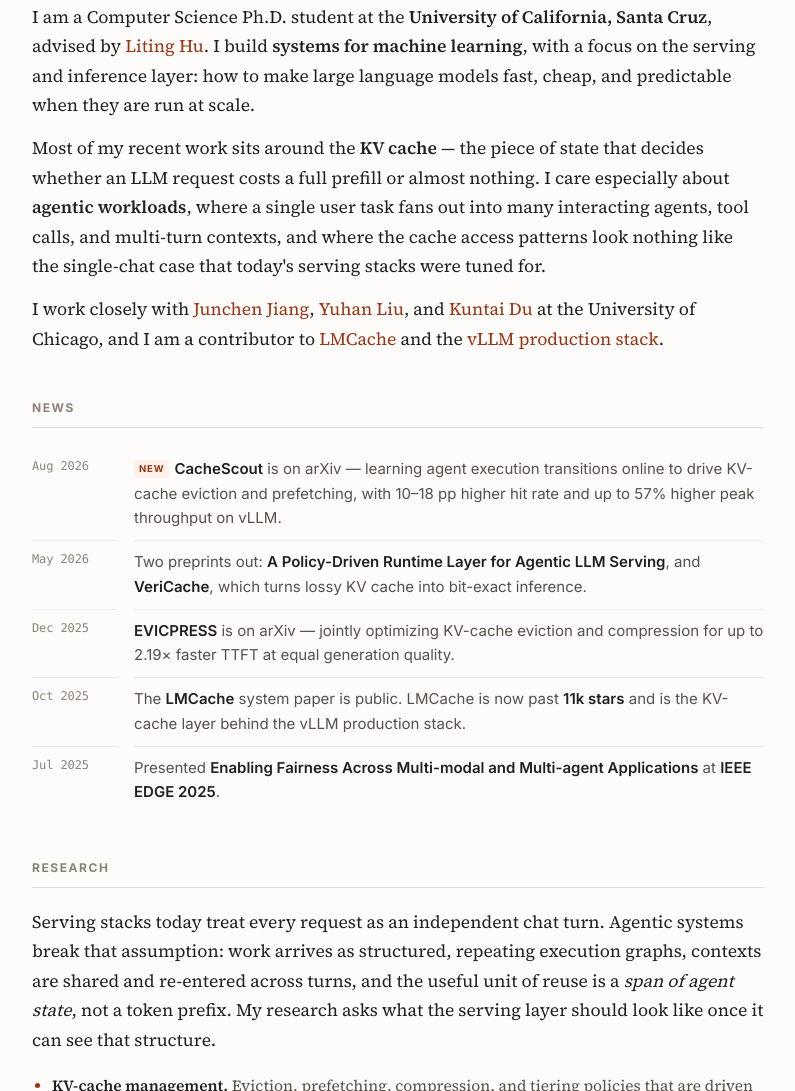
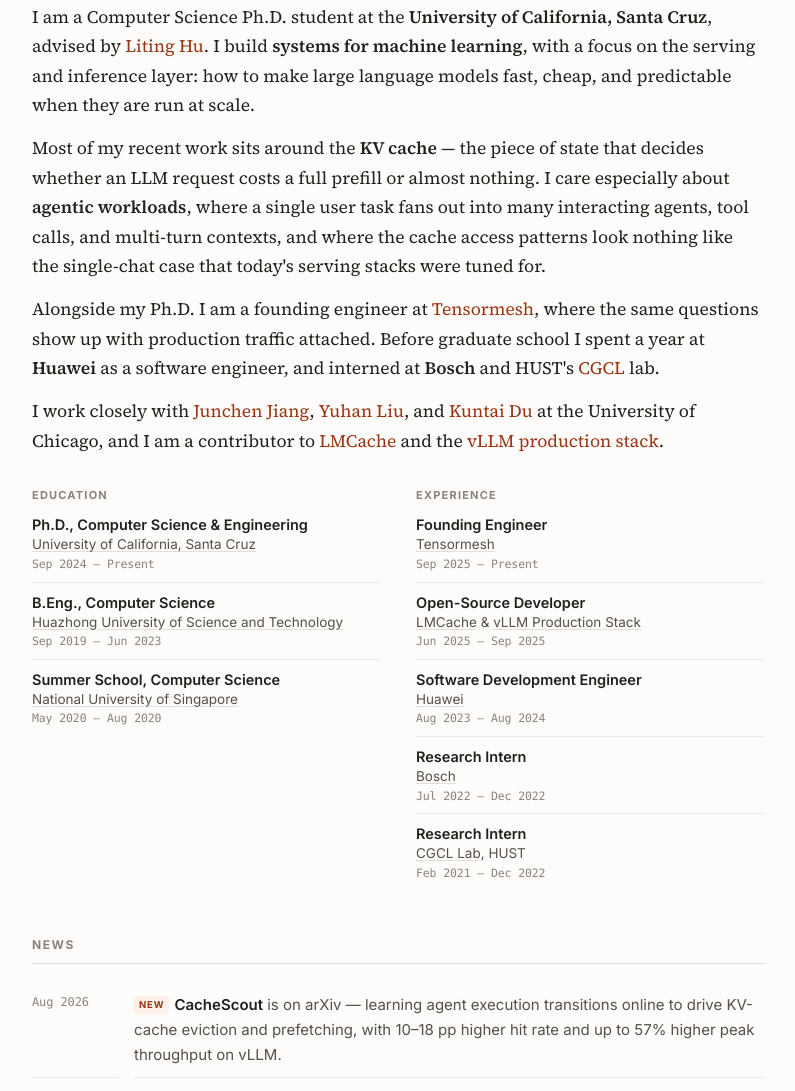
Before and after one commit to ruizhang0101/ruizhang0101.github.io, a plain HTML site: page index.html in a window 1280 px wide. Shown: the part 382-1473 px from the top of the page, without its empty margins (242-1037 px from the left). Drawn offline with Linux system fonts and the light colour scheme.

Commit message:
Add education and experience to intro; point CV link at the page

```diff
--- a/index.html
+++ b/index.html
@@ -57,7 +57,7 @@
           <svg viewBox="0 0 24 24"><path d="M12 .5a11.5 11.5 0 0 0-3.6 22.4c.6.1.8-.2.8-.6v-2c-3.2.7-3.9-1.5-3.9-1.5-.5-1.4-1.3-1.7-1.3-1.7-1.1-.7.1-.7.1-.7 1.2.1 1.8 1.2 1.8 1.2 1 1.8 2.7 1.3 3.4 1 .1-.8.4-1.3.8-1.6-2.6-.3-5.3-1.3-5.3-5.8 0-1.3.5-2.3 1.2-3.1-.1-.3-.5-1.5.1-3.1 0 0 1-.3 3.2 1.2a11 11 0 0 1 5.8 0c2.2-1.5 3.2-1.2 3.2-1.2.6 1.6.2 2.8.1 3.1.8.8 1.2 1.8 1.2 3.1 0 4.5-2.7 5.5-5.3 5.8.4.4.8 1.1.8 2.2v3.3c0 .4.2.7.8.6A11.5 11.5 0 0 0 12 .5z"/></svg>
           GitHub
         </a>
-        <a href="assets/cv.pdf">
+        <a href="#top">
           <svg viewBox="0 0 24 24"><path d="M14 2H6a2 2 0 0 0-2 2v16a2 2 0 0 0 2 2h12a2 2 0 0 0 2-2V8l-6-6zm2 16H8v-2h8v2zm0-4H8v-2h8v2zm-3-5V3.5L18.5 9H13z"/></svg>
           CV
         </a>
@@ -84,12 +84,72 @@
         patterns look nothing like the single-chat case that today's serving stacks were tuned for.
       </p>
       <p>
+        Alongside my Ph.D. I am a founding engineer at <a href="https://www.tensormesh.ai">Tensormesh</a>,
+        where the same questions show up with production traffic attached. Before graduate school I
+        spent a year at <strong>Huawei</strong> as a software engineer, and interned at
+        <strong>Bosch</strong> and HUST's <a href="http://grid.hust.edu.cn/">CGCL</a> lab.
+      </p>
+      <p>
         I work closely with <a href="https://people.cs.uchicago.edu/~junchenj/">Junchen Jiang</a>,
         <a href="https://yuhanliu11.github.io/">Yuhan Liu</a>, and
         <a href="https://kuntaidu.github.io/">Kuntai Du</a> at the University of Chicago, and I am
         a contributor to <a href="https://github.com/LMCache/LMCache">LMCache</a> and the
         <a href="https://github.com/vllm-project/production-stack">vLLM production stack</a>.
       </p>
+    </div>
+
+    <div class="vitae">
+      <div>
+        <h3>Education</h3>
+        <ol>
+          <li>
+            <span class="v-role">Ph.D., Computer Science &amp; Engineering</span>
+            <span class="v-org"><a href="https://engineering.ucsc.edu">University of California, Santa Cruz</a></span>
+            <span class="v-date">Sep 2024 &ndash; Present</span>
+          </li>
+          <li>
+            <span class="v-role">B.Eng., Computer Science</span>
+            <span class="v-org"><a href="https://hust.edu.cn/">Huazhong University of Science and Technology</a></span>
+            <span class="v-date">Sep 2019 &ndash; Jun 2023</span>
+          </li>
+          <li>
+            <span class="v-role">Summer School, Computer Science</span>
+            <span class="v-org"><a href="https://www.nus.edu.sg/">National University of Singapore</a></span>
+            <span class="v-date">May 2020 &ndash; Aug 2020</span>
+          </li>
+        </ol>
+      </div>
+
+      <div>
+        <h3>Experience</h3>
+        <ol>
+          <li>
+            <span class="v-role">Founding Engineer</span>
+            <span class="v-org"><a href="https://www.tensormesh.ai">Tensormesh</a></span>
+            <span class="v-date">Sep 2025 &ndash; Present</span>
+          </li>
+          <li>
+            <span class="v-role">Open-Source Developer</span>
+            <span class="v-org"><a href="https://github.com/LMCache/LMCache">LMCache</a> &amp; <a href="https://github.com/vllm-project/production-stack">vLLM Production Stack</a></span>
+            <span class="v-date">Jun 2025 &ndash; Sep 2025</span>
+          </li>
+          <li>
+            <span class="v-role">Software Development Engineer</span>
+            <span class="v-org"><a href="https://www.huawei.com/en/">Huawei</a></span>
+            <span class="v-date">Aug 2023 &ndash; Aug 2024</span>
+          </li>
+          <li>
+            <span class="v-role">Research Intern</span>
+            <span class="v-org"><a href="https://www.bosch.com/">Bosch</a></span>
+            <span class="v-date">Jul 2022 &ndash; Dec 2022</span>
+          </li>
+          <li>
+            <span class="v-role">Research Intern</span>
+            <span class="v-org"><a href="http://grid.hust.edu.cn/">CGCL Lab</a>, HUST</span>
+            <span class="v-date">Feb 2021 &ndash; Dec 2022</span>
+          </li>
+        </ol>
+      </div>
     </div>
   </section>
 
--- a/style.css
+++ b/style.css
@@ -252,6 +252,58 @@ p:last-child { margin-bottom: 0; }
 }
 .interests strong { color: var(--ink); font-weight: 600; }
 
+/* --------------------------------------------------------------- vitae -- */
+
+.vitae {
+  display: grid;
+  grid-template-columns: 1fr 1fr;
+  gap: 14px 36px;
+  margin-top: 30px;
+  font-family: var(--sans);
+}
+
+.vitae h3 {
+  font-size: 11px;
+  font-weight: 650;
+  letter-spacing: .11em;
+  text-transform: uppercase;
+  color: var(--ink-faint);
+  margin: 0 0 10px;
+}
+
+.vitae ol { list-style: none; margin: 0; padding: 0; }
+
+.vitae li {
+  padding: 9px 0;
+  border-top: 1px solid var(--rule-soft);
+  line-height: 1.45;
+}
+.vitae li:first-child { border-top: none; padding-top: 0; }
+
+.v-role {
+  display: block;
+  font-size: 14.5px;
+  font-weight: 600;
+  color: var(--ink);
+}
+
+.v-org {
+  display: block;
+  font-size: 13.5px;
+  color: var(--ink-soft);
+}
+.v-org a { color: var(--ink-soft); text-decoration: underline; text-decoration-color: var(--rule); text-underline-offset: 2px; }
+.v-org a:hover { color: var(--accent); text-decoration-color: var(--accent); }
+
+.v-date {
+  display: block;
+  font-family: var(--mono);
+  font-size: 11.5px;
+  color: var(--ink-faint);
+  letter-spacing: -.01em;
+  margin-top: 1px;
+}
+
 /* ---------------------------------------------------------------- news -- */
 
 .news {
@@ -448,6 +500,7 @@ footer {
   .hero h1 { font-size: 28px; }
   .prose { font-size: 16.5px; }
   .news dl { grid-template-columns: 74px 1fr; gap: 0 10px; }
+  .vitae { grid-template-columns: 1fr; gap: 26px; }
   .pub { grid-template-columns: 1fr; gap: 0; }
   .pub::before { display: none; }
   main { padding-bottom: 64px; }
```
Also changed, not shown: README.md.
